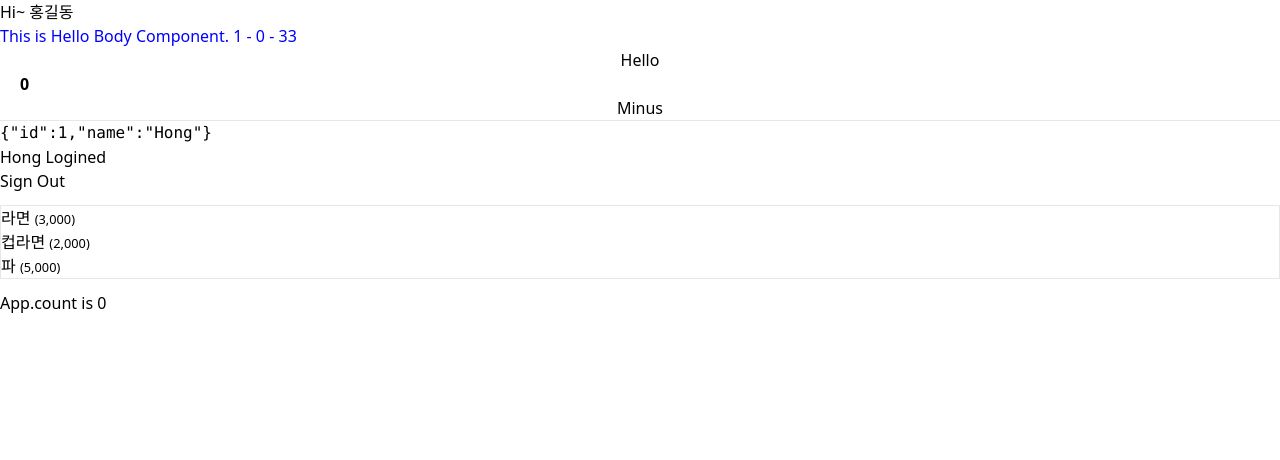
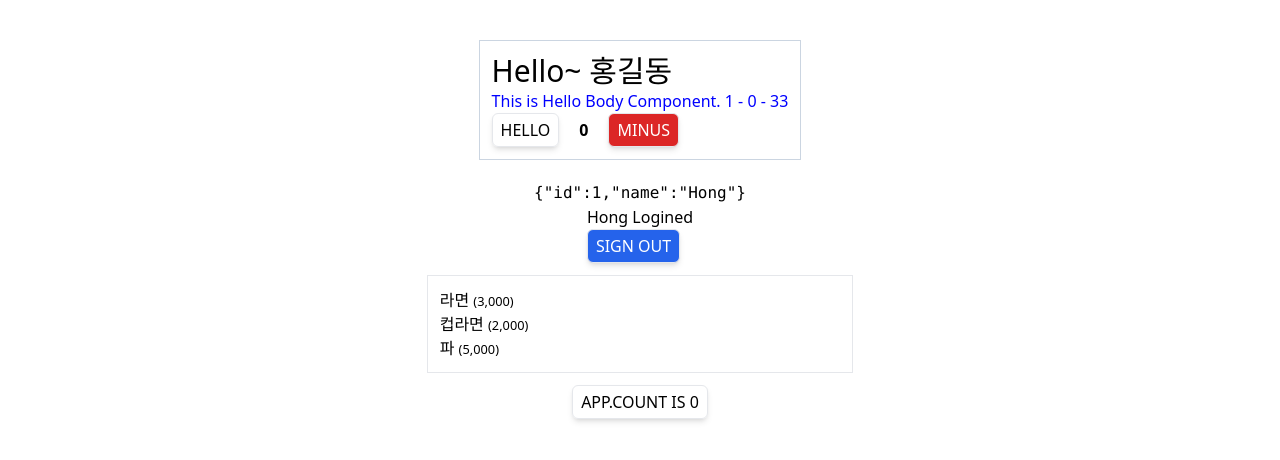
Before and after one commit to j0j00h/hana4_teacher, a React (Vite) app in the folder rbvite/: page / in a window 1280 px wide. Shown: the top 460 px of the page. Built offline with nearby package versions, Linux system fonts and the light colour scheme.

Commit message:
My - Profile, Login

```diff
--- a/rbvite/src/App.tsx
+++ b/rbvite/src/App.tsx
@@ -36,7 +36,7 @@ function App() {
   // console.log('Apppppp');
 
   return (
-    <div className='mx-auto flex flex-col'>
+    <div className='mt-5 flex flex-col items-center'>
       <Hello
         name='홍길동'
         age={33}
@@ -54,6 +54,7 @@ function App() {
             if (session.loginUser) session.loginUser.name = 'XXX' + count;
             console.table(session.loginUser);
           }}
+          className='btn'
         >
           App.count is {count}
         </button>
--- a/rbvite/src/components/Hello.tsx
+++ b/rbvite/src/components/Hello.tsx
@@ -8,7 +8,7 @@ type TitleProps = {
 const Title = ({ text, name }: TitleProps) => {
   // console.log('Titttttttttttttt!!');
   return (
-    <h1>
+    <h1 className='text-3xl'>
       {text} {name}
     </h1>
   );
@@ -59,8 +59,8 @@ export default function Hello({
   // console.debug('********', v, myState, count);
 
   return (
-    <>
-      <Title text='Hi~' name={name} />
+    <div className='my-5 border border-slate-300 p-3'>
+      <Title text='Hello~' name={name} />
       <Body>
         This is Hello Body Component. {v} - {myState} - {age}
       </Body>
@@ -71,11 +71,14 @@ export default function Hello({
           plusCount();
           // console.log('v/myState=', v, myState);
         }}
+        className='btn'
       >
         Hello
       </button>
       <strong className='mx-5'>{count}</strong>
-      <button onClick={() => minusCount()}>Minus</button>
-    </>
+      <button onClick={() => minusCount()} className='btn btn-danger'>
+        Minus
+      </button>
+    </div>
   );
 }
--- a/rbvite/src/components/Login.tsx
+++ b/rbvite/src/components/Login.tsx
@@ -1,48 +1,83 @@
-import { FormEvent } from 'react';
+import { FormEvent, useState } from 'react';
+import Button from './atoms/Button';
+import LabelInput from './molecules/LabelInput';
 
 export default function Login({
   login,
 }: {
   login: (id: number, name: string) => void;
 }) {
-  // const [id, setId] = useState(0);
-  // console.log('🚀  id:', id);
+  const [id, setId] = useState(0);
+  const [name, setName] = useState('');
 
   const signIn = (e: FormEvent<HTMLFormElement>) => {
     e.preventDefault();
-    const eles = e.currentTarget.elements;
-    const { id, name } = eles as typeof eles & {
-      id: HTMLInputElement;
-      name: HTMLInputElement;
-    };
-    // console.log('$$$', id, name);
-    if (!id.value || !name.value) {
+    if (!id || !name) {
       alert('Input the id & name!!');
-      id.focus();
       return;
     }
+    login(id, name);
+  };
+  // const signIn = (e: FormEvent<HTMLFormElement>) => {
+  //   e.preventDefault();
+  //   const eles = e.currentTarget.elements;
+  //   const { id, name } = eles as typeof eles & {
+  //     id: HTMLInputElement;
+  //     name: HTMLInputElement;
+  //   };
+  //   // console.log('$$$', id, name);
+  //   if (!id.value || !name.value) {
+  //     alert('Input the id & name!!');
+  //     id.focus();
+  //     return;
+  //   }
 
-    login(+id.value, name.value);
-  };
+  //   login(+id.value, name.value);
+  // };
 
   return (
-    <form onSubmit={signIn}>
+    <form onSubmit={signIn} className='border p-4'>
+      <LabelInput
+        label='ID'
+        type='number'
+        onChange={(e) => setId(+e.currentTarget.value)}
+      />
+      <LabelInput
+        label='Name'
+        type='text'
+        onChange={(e) => setName(e.currentTarget.value)}
+      />
+      {/* <div className='flex'>
+        <label htmlFor='id' className='w-24'>
           ID:
+        </label>
         <input
           id='id'
           type='number'
-        placeholder='Name...'
+          placeholder='ID...'
+          className='inp mb-3'
           // onChange={(e) => setId(+e.currentTarget.value)}
         />
+      </div> */}
+      {/* <div className='flex'>
+        <label htmlFor='name' className='w-24'>
           Name:
+        </label>
         <input
           id='name'
           type='text'
           autoComplete='off'
-        placeholder='Password...'
+          placeholder='Name...'
+          className='inp'
           // onChange={(e) => setName(e.currentTarget.value)}
         />
-      <button>Sign In</button>
+      </div> */}
+      {/* <button className='btn btn-success float-end mt-3'>Sign In</button> */}
+      <Button
+        text='Sign In'
+        variant='btn-success'
+        classNames='float-end mt-3'
+      />
     </form>
   );
 }
--- a/rbvite/src/components/My.tsx
+++ b/rbvite/src/components/My.tsx
@@ -17,7 +17,7 @@ export default function My({ session, logout, login }: Props) {
         <Login login={login} />
       )}
 
-      <ul className='my-3 border'>
+      <ul className='my-3 w-1/3 border p-3'>
         {session.cart.map(({ id, name, price }) => (
           <li key={id}>
             {name} <small>({price.toLocaleString()})</small>
--- a/rbvite/src/components/Profile.tsx
+++ b/rbvite/src/components/Profile.tsx
@@ -9,7 +9,9 @@ export default function Profile({ session, logout }: Props) {
   return (
     <div>
       <h3>{session.loginUser?.name} Logined</h3>
-      <button onClick={logout}>Sign Out</button>
+      <button onClick={logout} className='btn btn-primary'>
+        Sign Out
+      </button>
     </div>
   );
 }
--- /dev/null
+++ b/rbvite/src/components/atoms/Button.tsx
@@ -0,0 +1,9 @@
+type Props = {
+  text: string;
+  variant?: string;
+  classNames?: string;
+};
+
+export default function Button({ text, variant = '', classNames = '' }: Props) {
+  return <button className={`btn ${variant} ${classNames}`}>{text}</button>;
+}
--- /dev/null
+++ b/rbvite/src/components/molecules/LabelInput.tsx
@@ -0,0 +1,35 @@
+import { ChangeEvent, useId } from 'react';
+
+type Props = {
+  label: string;
+  type?: string;
+  placehoder?: string;
+  onChange?: (e: ChangeEvent<HTMLInputElement>) => void;
+  classNames?: string;
+};
+
+export default function LabelInput({
+  label,
+  type = 'text',
+  placehoder = `${label}...`,
+  onChange = () => {},
+  classNames = '',
+}: Props) {
+  const id = useId();
+  console.log('🚀  id:', id);
+
+  return (
+    <div className='my-3 flex'>
+      <label htmlFor={id} className='w-32'>
+        {label}
+      </label>
+      <input
+        id={id}
+        type={type}
+        placeholder={placehoder}
+        className={`inp ${classNames}`}
+        onChange={onChange}
+      />
+    </div>
+  );
+}
```
Lines whose indentation alone changed are shown as unchanged.
